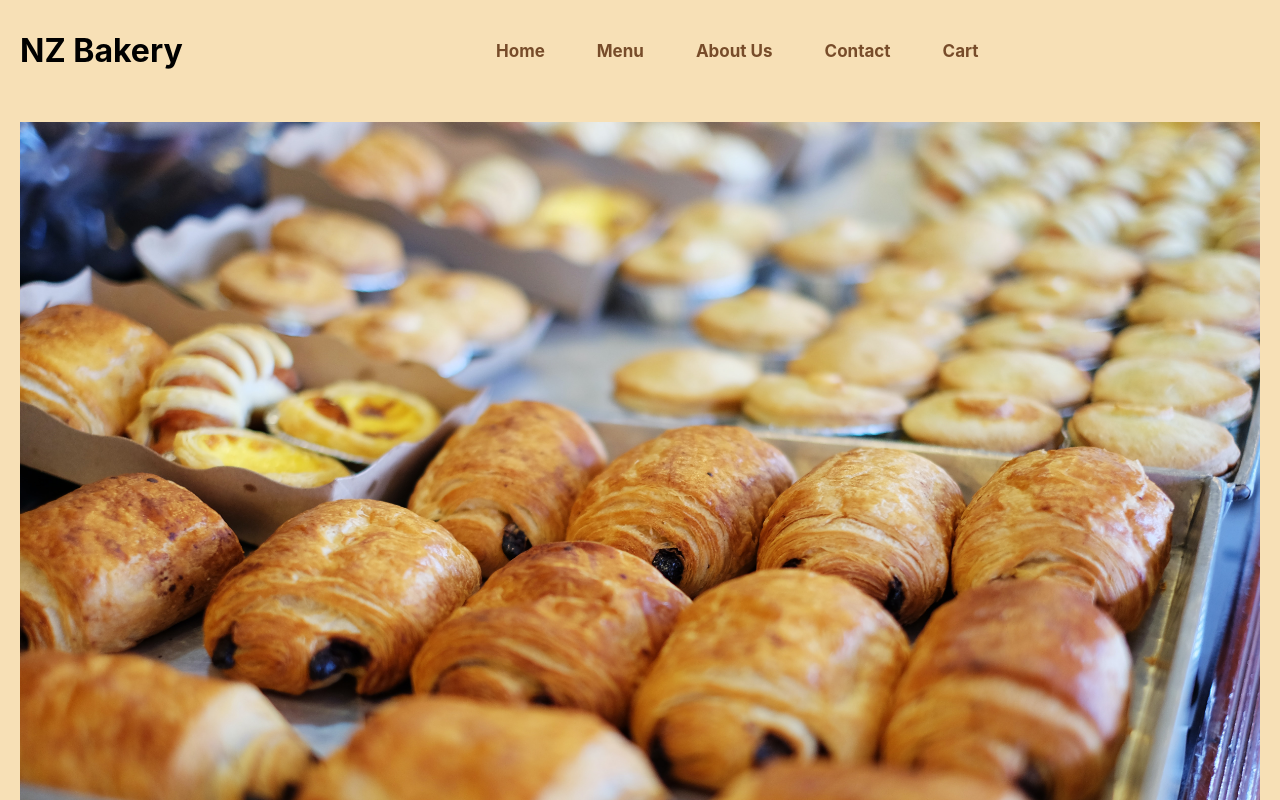
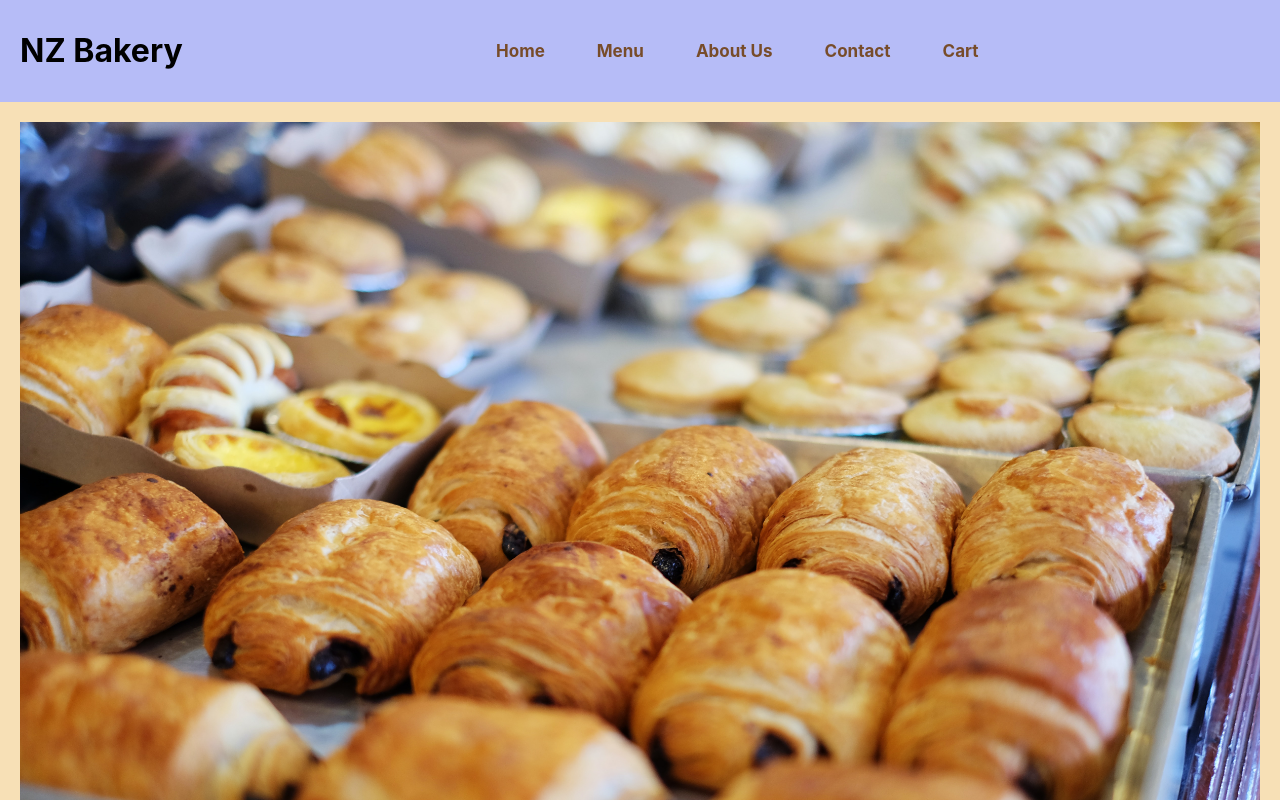
Before and after one commit to shaheensystems/bakery-react, a React (Create React App) app: page / in a window 1280 px wide. Shown: the top 800 px of the page. Built offline with nearby package versions, Linux system fonts and the light colour scheme.

Commit message:
I have changed colors in the application

```diff
--- a/src/Header.css
+++ b/src/Header.css
@@ -1,5 +1,5 @@
 .header {
-    background-color: #f7e0b6;
+    background-color: #b6bcf7;
     padding: 10px 20px;
     display: flex;
     justify-content: space-between;
```
